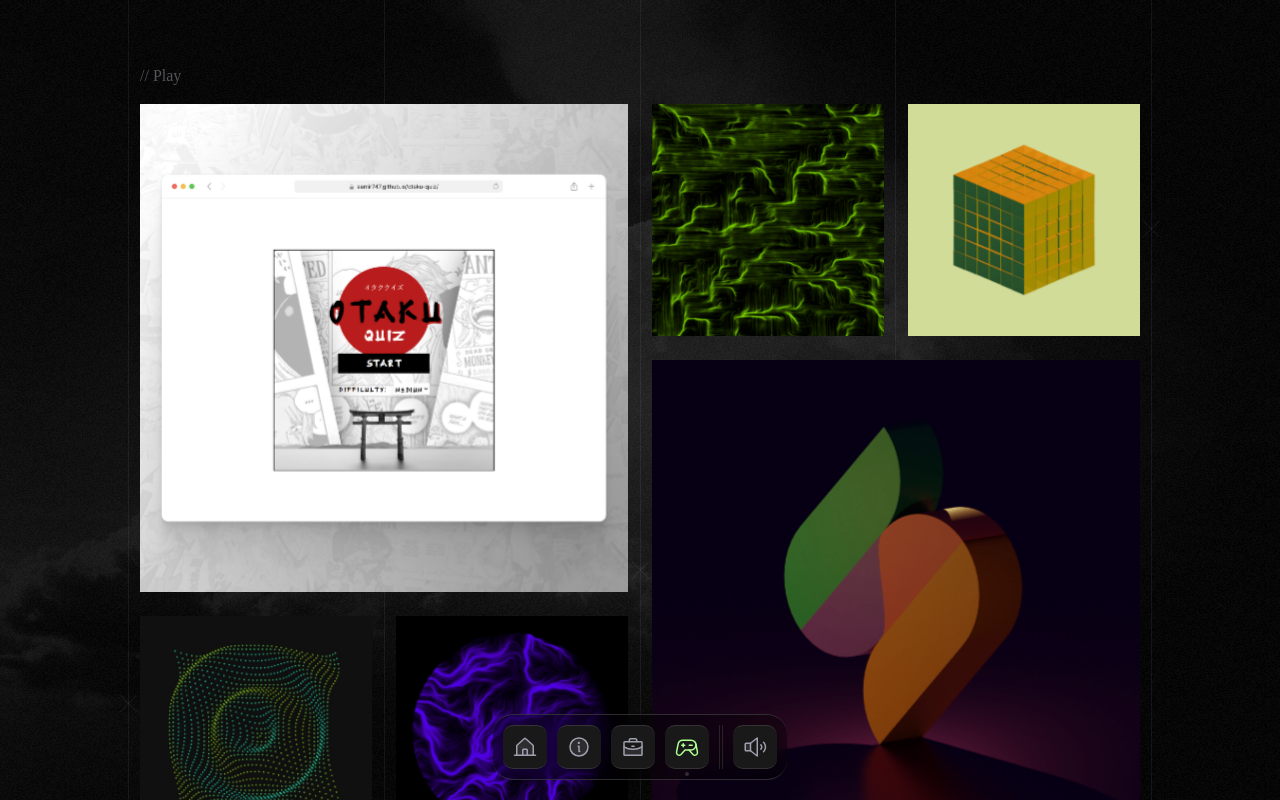
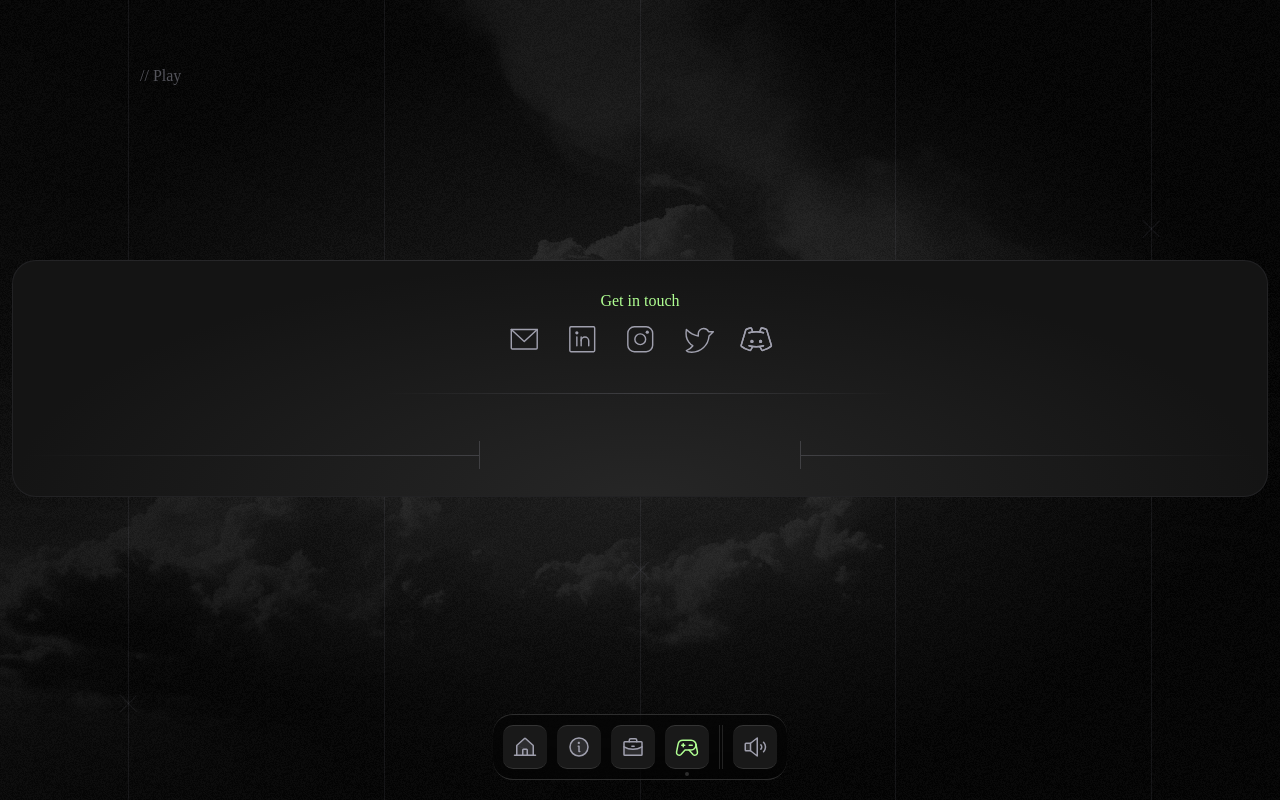
Before and after one commit to SakshyBhardwaj/sakshibhardwaj.com, a Next.js app: page /play in a window 1280 px wide. Built offline with nearby package versions, Linux system fonts and the light colour scheme; a web font is replaced by a local one.

Commit message:
content changes

```diff
--- a/components/about/Code.jsx
+++ b/components/about/Code.jsx
@@ -20,8 +20,8 @@ const paraStyle = `text-accent text-base md:text-lg font-light`
 export default function Code() {
     return (
         <motion.div variants={scrollTriggerAnimation} initial="hidden" whileInView="visible" viewport={{ once: true, margin: '0px 0px -200px 0px' }} className="">
-            <motion.h1 variants={scrollTriggerAnimation} className="text-accent text-4xl md:text-5xl mt-4 font-medium">I also like to code</motion.h1>
-            <motion.p variants={scrollTriggerAnimation} className={`${paraStyle} mt-4`}>A few years back, I came across <span className="font-bold">Creative Coding</span>, which is making art with code, and was obsessed with it. Since then, I&apos;ve done a lot of creative coding work, learnt about shaders, and also taught myself frontend development.</motion.p>
+            <motion.h1 variants={scrollTriggerAnimation} className="text-accent text-4xl md:text-5xl mt-4 font-medium">I also like to doodle</motion.h1>
+            <motion.p variants={scrollTriggerAnimation} className={`${paraStyle} mt-4`}>I find joy in <span className="font-bold">doodling</span>, where my imagination takes flight and my thoughts find their own vibrant expressions on paper. Doodling is my sanctuary, a place where ideas and inspirations converge, and the boundaries of creativity are delightfully explored.</motion.p>
         </motion.div>
     )
 }
--- a/components/about/Intro.jsx
+++ b/components/about/Intro.jsx
@@ -23,10 +23,10 @@ export default function Intro() {
     return (
         <motion.div variants={scrollTriggerAnimation} initial="hidden" whileInView="visible" viewport={{ once: true, margin: '0px 0px -200px 0px' }} className="">
             <motion.div className="w-full h-80 rounded-md relative overflow-hidden flex items-end" variants={scrollTriggerAnimation}>
-                <Image placeholder="blur" quality={100} layout="fill" objectFit="cover" objectPosition={"center bottom"} src={myImage} alt="Photo of Sakshi Bhardwaj" priority draggable="false" />
+                {/* <Image placeholder="blur" quality={100} layout="fill" objectFit="cover" objectPosition={"center bottom"} src={'myImage'} alt="Photo of Sakshi" priority draggable="false" /> */}
             </motion.div>
             <motion.h1 variants={scrollTriggerAnimation} className="text-accent text-4xl md:text-5xl mt-8 font-medium">I <span className='italic'>design</span> digital interfaces</motion.h1>
-            <motion.p variants={scrollTriggerAnimation} className={`mt-4 ${paraStyle}`}>From a young age, I&apos;ve been fascinated by the world of computers and software. Features like copy, paste, and undo seemed magical and touch screens were a joy use. Along the way, I&apos;ve developed a keen interest in visual design, and found my calling to digital Product Design.</motion.p>
+            <motion.p variants={scrollTriggerAnimation} className={`mt-4 ${paraStyle}`}>My journey into the world of design began as a fascination with pixels and colors, which has evolved into a deep appreciation for the power of user-centric design. Over the years, I've honed my skills in the art of user research, wireframing, and interactive prototyping to sculpt experiences that captivate and engage. My learning journey has been intertwined with cartoons, and I&apos;m proud to have initiated it by contributing to India's Leading Children's Magazine, Champak, for approximately 2 years. Outside of the design universe, you might find me immersed in a good book, exploring vibrant cityscapes, or indulging in the world's finest cup of tea.</motion.p>
         </motion.div>
     )
 }
--- a/components/about/Skills.jsx
+++ b/components/about/Skills.jsx
@@ -35,11 +35,11 @@ const toolData = [
     },
     {
         url: 'xd-min.svg',
-        name: 'XD'
+        name: 'Adobe XD'
     },
     {
         url: 'ps-min.svg',
-        name: 'Photoshop'
+        name: 'FigJam'
     },
     {
         url: 'ai-min.svg',
@@ -47,51 +47,19 @@ const toolData = [
     },
     {
         url: 'react-min.svg',
-        name: 'ReactJS'
+        name: 'Photoshop'
     },
     {
         url: 'next-min.svg',
-        name: 'NextJS'
-    },
-    {
-        url: 'tailwind-min.svg',
-        name: 'Tailwind CSS'
-    },
-    {
-        url: 'framer-min.svg',
-        name: 'Framer Motion'
-    },
-    {
-        url: 'html-min.svg',
-        name: 'HTML'
-    },
-    {
-        url: 'css-min.svg',
-        name: 'CSS'
-    },
-    {
-        url: 'js-min.svg',
-        name: 'JavaScript'
-    },
-    {
-        url: 'p5js-min.svg',
-        name: 'p5.js'
-    },
-    {
-        url: 'processing-min.svg',
-        name: 'Processing'
-    },
-    {
-        url: 'webgl-min.svg',
-        name: 'WebGL'
+        name: 'Canva'
     },
     {
         url: 'blender-min.svg',
-        name: 'Blender'
+        name: 'Miro'
     },
     {
         url: 'spline.png',
-        name: 'Spline'
+        name: 'Wordpress'
     }
 ]
 function Tool(props) {
--- a/data/playData.jsx
+++ b/data/playData.jsx
@@ -1,170 +1,170 @@
 export const playData = [
-    {
-        name: `Otaku Quiz`,
-        imgUrl: `images/play/otaku-quiz.png`,
-        tags: ['Web Dev', 'ReactJS'],
-        desc: `An anime quiz app! Designed and developed the frontend and hooked it to a public API. This was one of my first ReactJS solo projects`,
-        url: `https://aamir747.github.io/otaku-quiz/`
-    },
-    {
-        name: `Fabric`,
-        imgUrl: `images/play/fabric.png`,
-        tags: ['Creative Code', 'p5js'],
-        desc: `A grid of osciallating dots. Each dot is offset by a value which is proportional to it's distance from the center`,
-        url: `https://www.instagram.com/p/CU558ProDpZ/?utm_source=ig_web_copy_link`
-    },
-    {
-        name: `Threads`,
-        imgUrl: `images/play/threads.png`,
-        tags: ['Creative Code', 'p5js'],
-        desc: `Vanilla Flow field algorithm implemented in p5.js`,
-        url: ``
-    },
-    {
-        name: `Kunai`,
-        imgUrl: `images/play/kunai.png`,
-        tags: ['3D', 'Blender'],
-        desc: `Minato's Kunai, made in Blender. Taught me some new things like how to add glow to objects and extrude SVGs`,
-        url: ``
-    },
-    {
-        name: `flob.mp4`,
-        imgUrl: `images/play/flob.png`,
-        tags: ['Shader', 'GLSL'],
-        desc: `My first self-made shader which I actually liked. How I ended up making this, I have no idea. Shaders are truly black magic`,
-        url: `https://www.instagram.com/p/ChSQvWsKe2Q/?utm_source=ig_web_copy_link`
-    },
-    {
-        name: `Loose Threads`,
-        imgUrl: `images/play/loose-threads.png`,
-        tags: ['Creative Code', 'p5js'],
-        desc: `The idea for this sketch came to me while I was trying to sleep. I spent the following night implementing it`,
-        url: `https://www.instagram.com/tv/CbLozMDlgvZ/?utm_source=ig_web_copy_link`
-    },
-    {
-        name: `Alien Threads`,
-        imgUrl: `images/play/alien-threads.png`,
-        tags: ['Creative Code', 'p5js'],
-        desc: `This is the result of changing the value of just a single variable in the classic flow field algorithm!!`,
-        url: ``
-    },
-    {
-        name: `Dark Flower`,
-        imgUrl: `images/play/dark-flower.png`,
-        tags: ['Creative Code', 'p5js'],
-        desc: `❋`,
-        url: `https://www.instagram.com/p/CTc2B3yAZM1/?utm_source=ig_web_copy_link`
-    },
-    {
-        name: `Invertorii`,
-        imgUrl: `images/play/invertorii.png`,
-        tags: ['Creative Code', 'p5js'],
-        desc: `Rings rotating in the X and Z axes with varying speeds. Made this when I first started to learn 3D in p5js`,
-        url: `https://www.instagram.com/p/COLKFZ8DhSm/?utm_source=ig_web_copy_link`
-    },
-    {
-        name: `Bezier Flowers`,
-        imgUrl: `images/play/bezier-flowers.png`,
-        tags: ['Creative Code', 'p5js'],
-        desc: `Bezier curves are pretty awesome!`,
-        url: `https://www.instagram.com/p/CUdatl0gQ9S/?utm_source=ig_web_copy_link`
-    },
-    {
-        name: `Circle Wrap`,
-        imgUrl: `images/play/circle-wrap.png`,
-        tags: ['Creative Code', 'p5js'],
-        desc: `This is when I went on a tangent while working on a college project`,
-        url: `https://www.instagram.com/tv/CbeRj31qEeP/?utm_source=ig_web_copy_link`
-    },
-    {
-        name: `Perlin Tower`,
-        imgUrl: `images/play/perlin-tower.png`,
-        tags: ['Creative Code', 'p5js'],
-        desc: `A wobbly tower. Powered by perlin noise`,
-        url: `https://www.instagram.com/p/COAYxSljHxJ/?utm_source=ig_web_copy_link`
-    },
-    {
-        name: `Metal Threads`,
-        imgUrl: `images/play/metal-threads.png`,
-        tags: ['Creative Code', 'p5js'],
-        desc: `This is the result of changing the value of just a single variable in the classic flow field algorithm!!`,
-        url: ``
-    },
-    {
-        name: `Cubes`,
-        imgUrl: `images/play/cubes.png`,
-        tags: ['Creative Code', 'p5js'],
-        desc: `Three nested for loops, basically`,
-        url: `https://twitter.com/i/status/1389337421482008581`
-    },
-    {
-        name: `Sezzle Logo`,
-        imgUrl: `images/play/sezzle.png`,
-        tags: ['3D', 'Blender'],
-        desc: `Practicing Blender`,
-        url: ``
-    },
-    {
-        name: `Kunai-0`,
-        imgUrl: `images/play/kunai-0.png`,
-        tags: ['3D', 'Blender'],
-        desc: `Early prototype of the kunai`,
-        url: ``
-    },
-    {
-        name: `Void`,
-        imgUrl: `images/play/void.png`,
-        tags: ['Creative Code', 'p5js'],
-        desc: `🕳️`,
-        url: ``
-    },
-    {
-        name: `💢.mp4`,
-        imgUrl: `images/play/cutout.png`,
-        tags: ['Shader', 'GLSL'],
-        desc: `Second foray in shader land`,
-        url: `https://www.instagram.com/p/ChS6NlpKKYz/?utm_source=ig_web_copy_link`
-    },
-    {
-        name: `Four Towers`,
-        imgUrl: `images/play/four-towers.png`,
-        tags: ['Creative Code', 'p5js'],
-        desc: `Some drop shadows and trigonometry`,
-        url: `https://www.instagram.com/p/CQmBjyaj8bG/?utm_source=ig_web_copy_link`
-    },
-    {
-        name: `Torus Knot`,
-        imgUrl: `images/play/torus-knot.png`,
-        tags: ['3D', 'Spline'],
-        desc: `First experiments with Spline`,
-        url: ``
-    },
-    {
-        name: `Blaze Flower`,
-        imgUrl: `images/play/blaze-flower.png`,
-        tags: ['Creative Code', 'p5js'],
-        desc: `❋`,
-        url: `https://www.instagram.com/p/CTfHWtyD8q2/?utm_source=ig_web_copy_link`
-    },
-    {
-        name: `Donut`,
-        imgUrl: `images/play/donut.png`,
-        tags: ['3D', 'Blender'],
-        desc: `The classic donut. My first foray into 3D land`,
-        url: ``
-    },
-    {
-        name: `Tower of Cool`,
-        imgUrl: `images/play/tower-of-cool.png`,
-        tags: ['Creative Code', 'p5js'],
-        desc: `Powered by perlin noise`,
-        url: `https://www.instagram.com/p/COAmtZ_jo35/?utm_source=ig_web_copy_link`
-    },
-    {
-        name: `Metatorii`,
-        imgUrl: `images/play/metatorii.png`,
-        tags: ['Creative Code', 'p5js'],
-        desc: `Rings rotating in the X and Z axes with varying speeds. Made this when I first started to learn 3D in p5js`,
-        url: `https://www.instagram.com/p/COLLC2_Dfk5/?utm_source=ig_web_copy_link`
-    }
+    // {
+    //     name: `Otaku Quiz`,
+    //     imgUrl: `images/play/otaku-quiz.png`,
+    //     tags: ['Web Dev', 'ReactJS'],
+    //     desc: `An anime quiz app! Designed and developed the frontend and hooked it to a public API. This was one of my first ReactJS solo projects`,
+    //     url: `https://github.com/SakshyBhardwaj`
+    // },
+    // {
+    //     name: `Fabric`,
+    //     imgUrl: `images/play/fabric.png`,
+    //     tags: ['Creative Code', 'p5js'],
+    //     desc: `A grid of osciallating dots. Each dot is offset by a value which is proportional to it's distance from the center`,
+    //     url: `https://www.instagram.com/p/CU558ProDpZ/?utm_source=ig_web_copy_link`
+    // },
+    // {
+    //     name: `Threads`,
+    //     imgUrl: `images/play/threads.png`,
+    //     tags: ['Creative Code', 'p5js'],
+    //     desc: `Vanilla Flow field algorithm implemented in p5.js`,
+    //     url: ``
+    // },
+    // {
+    //     name: `Kunai`,
+    //     imgUrl: `images/play/kunai.png`,
+    //     tags: ['3D', 'Blender'],
+    //     desc: `Minato's Kunai, made in Blender. Taught me some new things like how to add glow to objects and extrude SVGs`,
+    //     url: ``
+    // },
+    // {
+    //     name: `flob.mp4`,
+    //     imgUrl: `images/play/flob.png`,
+    //     tags: ['Shader', 'GLSL'],
+    //     desc: `My first self-made shader which I actually liked. How I ended up making this, I have no idea. Shaders are truly black magic`,
+    //     url: `https://www.instagram.com/p/ChSQvWsKe2Q/?utm_source=ig_web_copy_link`
+    // },
+    // {
+    //     name: `Loose Threads`,
+    //     imgUrl: `images/play/loose-threads.png`,
+    //     tags: ['Creative Code', 'p5js'],
+    //     desc: `The idea for this sketch came to me while I was trying to sleep. I spent the following night implementing it`,
+    //     url: `https://www.instagram.com/tv/CbLozMDlgvZ/?utm_source=ig_web_copy_link`
+    // },
+    // {
+    //     name: `Alien Threads`,
+    //     imgUrl: `images/play/alien-threads.png`,
+    //     tags: ['Creative Code', 'p5js'],
+    //     desc: `This is the result of changing the value of just a single variable in the classic flow field algorithm!!`,
+    //     url: ``
+    // },
+    // {
+    //     name: `Dark Flower`,
+    //     imgUrl: `images/play/dark-flower.png`,
+    //     tags: ['Creative Code', 'p5js'],
+    //     desc: `❋`,
+    //     url: `https://www.instagram.com/p/CTc2B3yAZM1/?utm_source=ig_web_copy_link`
+    // },
+    // {
+    //     name: `Invertorii`,
+    //     imgUrl: `images/play/invertorii.png`,
+    //     tags: ['Creative Code', 'p5js'],
+    //     desc: `Rings rotating in the X and Z axes with varying speeds. Made this when I first started to learn 3D in p5js`,
+    //     url: `https://www.instagram.com/p/COLKFZ8DhSm/?utm_source=ig_web_copy_link`
+    // },
+    // {
+    //     name: `Bezier Flowers`,
+    //     imgUrl: `images/play/bezier-flowers.png`,
+    //     tags: ['Creative Code', 'p5js'],
+    //     desc: `Bezier curves are pretty awesome!`,
+    //     url: `https://www.instagram.com/p/CUdatl0gQ9S/?utm_source=ig_web_copy_link`
+    // },
+    // {
+    //     name: `Circle Wrap`,
+    //     imgUrl: `images/play/circle-wrap.png`,
+    //     tags: ['Creative Code', 'p5js'],
+    //     desc: `This is when I went on a tangent while working on a college project`,
+    //     url: `https://www.instagram.com/tv/CbeRj31qEeP/?utm_source=ig_web_copy_link`
+    // },
+    // {
+    //     name: `Perlin Tower`,
+    //     imgUrl: `images/play/perlin-tower.png`,
+    //     tags: ['Creative Code', 'p5js'],
+    //     desc: `A wobbly tower. Powered by perlin noise`,
+    //     url: `https://www.instagram.com/p/COAYxSljHxJ/?utm_source=ig_web_copy_link`
+    // },
+    // {
+    //     name: `Metal Threads`,
+    //     imgUrl: `images/play/metal-threads.png`,
+    //     tags: ['Creative Code', 'p5js'],
+    //     desc: `This is the result of changing the value of just a single variable in the classic flow field algorithm!!`,
+    //     url: ``
+    // },
+    // {
+    //     name: `Cubes`,
+    //     imgUrl: `images/play/cubes.png`,
+    //     tags: ['Creative Code', 'p5js'],
+    //     desc: `Three nested for loops, basically`,
+    //     url: `https://twitter.com/i/status/1389337421482008581`
+    // },
+    // {
+    //     name: `Sezzle Logo`,
+    //     imgUrl: `images/play/sezzle.png`,
+    //     tags: ['3D', 'Blender'],
+    //     desc: `Practicing Blender`,
+    //     url: ``
+    // },
+    // {
+    //     name: `Kunai-0`,
+    //     imgUrl: `images/play/kunai-0.png`,
+    //     tags: ['3D', 'Blender'],
+    //     desc: `Early prototype of the kunai`,
+    //     url: ``
+    // },
+    // {
+    //     name: `Void`,
+    //     imgUrl: `images/play/void.png`,
+    //     tags: ['Creative Code', 'p5js'],
+    //     desc: `🕳️`,
+    //     url: ``
+    // },
+    // {
+    //     name: `💢.mp4`,
+    //     imgUrl: `images/play/cutout.png`,
+    //     tags: ['Shader', 'GLSL'],
+    //     desc: `Second foray in shader land`,
+    //     url: `https://www.instagram.com/p/ChS6NlpKKYz/?utm_source=ig_web_copy_link`
+    // },
+    // {
+    //     name: `Four Towers`,
+    //     imgUrl: `images/play/four-towers.png`,
+    //     tags: ['Creative Code', 'p5js'],
+    //     desc: `Some drop shadows and trigonometry`,
+    //     url: `https://www.instagram.com/p/CQmBjyaj8bG/?utm_source=ig_web_copy_link`
+    // },
+    // {
+    //     name: `Torus Knot`,
+    //     imgUrl: `images/play/torus-knot.png`,
+    //     tags: ['3D', 'Spline'],
+    //     desc: `First experiments with Spline`,
+    //     url: ``
+    // },
+    // {
+    //     name: `Blaze Flower`,
+    //     imgUrl: `images/play/blaze-flower.png`,
+    //     tags: ['Creative Code', 'p5js'],
+    //     desc: `❋`,
+    //     url: `https://www.instagram.com/p/CTfHWtyD8q2/?utm_source=ig_web_copy_link`
+    // },
+    // {
+    //     name: `Donut`,
+    //     imgUrl: `images/play/donut.png`,
+    //     tags: ['3D', 'Blender'],
+    //     desc: `The classic donut. My first foray into 3D land`,
+    //     url: ``
+    // },
+    // {
+    //     name: `Tower of Cool`,
+    //     imgUrl: `images/play/tower-of-cool.png`,
+    //     tags: ['Creative Code', 'p5js'],
+    //     desc: `Powered by perlin noise`,
+    //     url: `https://www.instagram.com/p/COAmtZ_jo35/?utm_source=ig_web_copy_link`
+    // },
+    // {
+    //     name: `Metatorii`,
+    //     imgUrl: `images/play/metatorii.png`,
+    //     tags: ['Creative Code', 'p5js'],
+    //     desc: `Rings rotating in the X and Z axes with varying speeds. Made this when I first started to learn 3D in p5js`,
+    //     url: `https://www.instagram.com/p/COLLC2_Dfk5/?utm_source=ig_web_copy_link`
+    // }
 ]
```
Also changed, not shown: components/about/Awards.jsx (+7 -7 lines), components/about/Work.jsx (+42 -18 lines), components/global/contact/Contact.jsx (+10 -8 lines), pages/index.jsx (+6 -6 lines).
